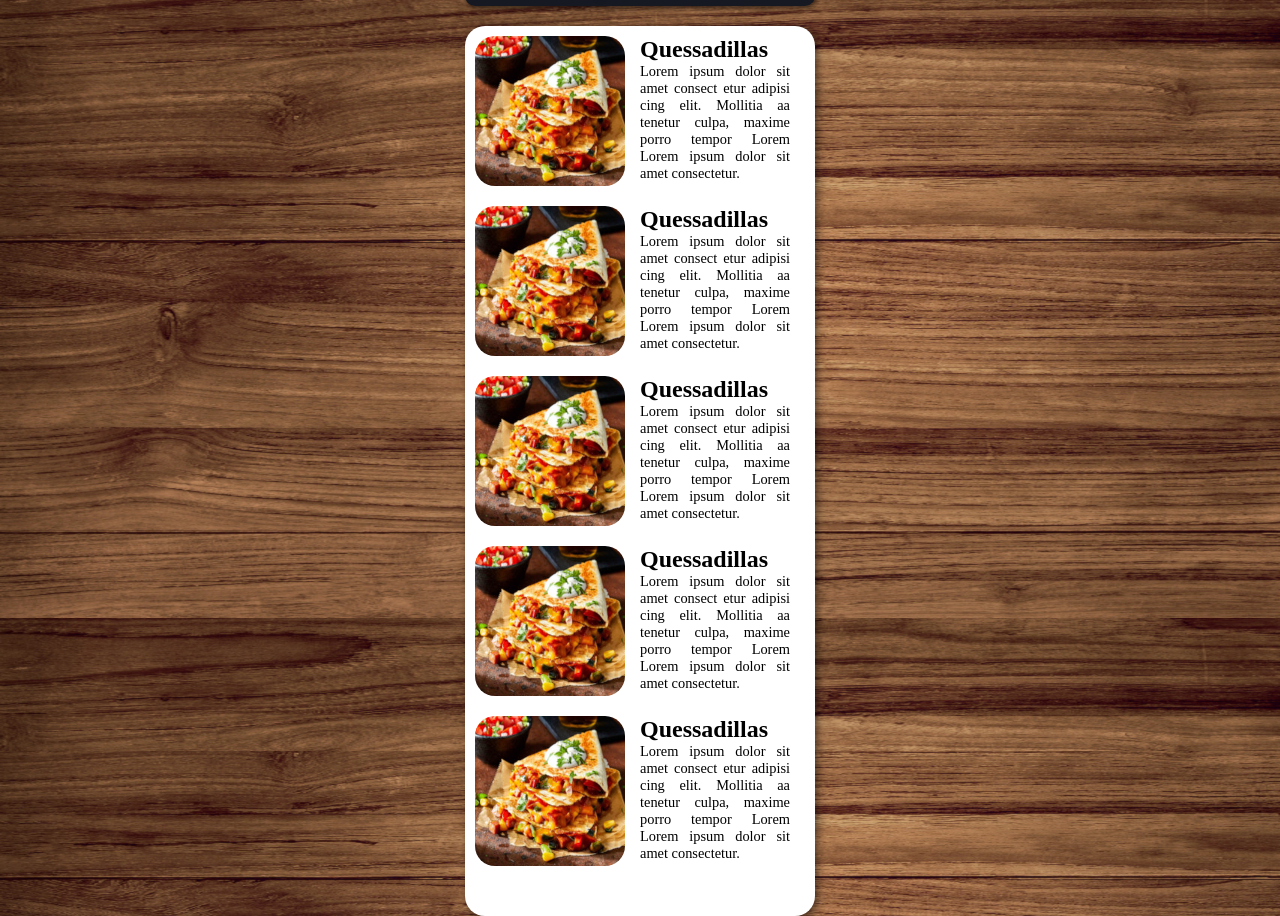
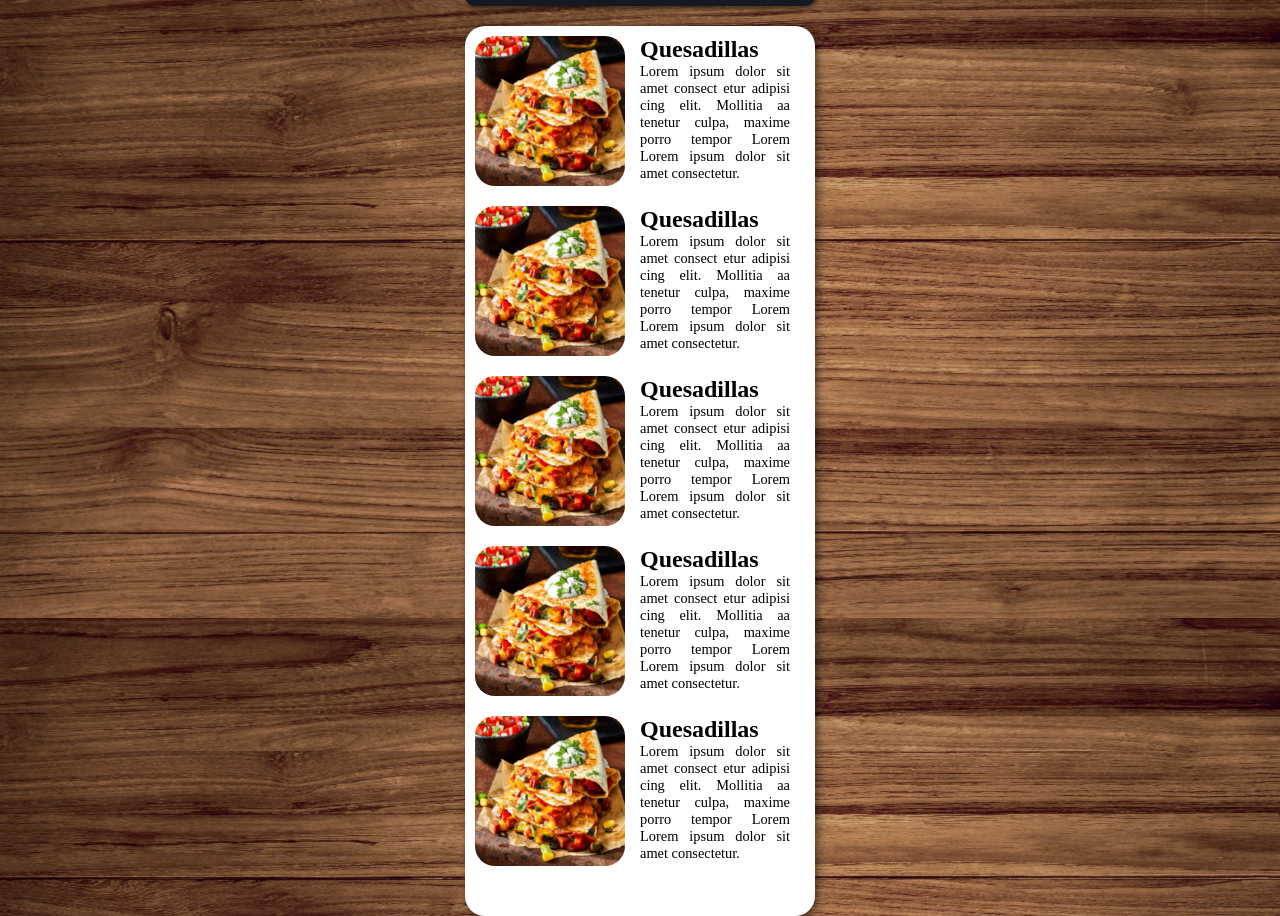
Before and after one commit to ZxvinixZ/projeto-menu, a plain HTML site: page entradas.html in a window 1280 px wide. Shown: the part 79-995 px from the top of the page. Drawn offline with Linux system fonts and the light colour scheme.

Commit message:
Update entradas.html

```diff
--- a/entradas.html
+++ b/entradas.html
@@ -18,7 +18,7 @@
                 <img src="imagens/quessadilla.jpg" alt="">
 
                 <div class="descri">
-                    <h2>Quessadillas</h2>
+                    <h2>Quesadillas</h2>
                     <p>Lorem ipsum dolor sit amet consect etur adipisi cing elit. Mollitia aa tenetur culpa, maxime porro tempor Lorem Lorem ipsum dolor sit amet consectetur.</p>
                 </div>
 
@@ -28,7 +28,7 @@
                 <img src="imagens/quessadilla.jpg" alt="">
 
                 <div class="descri">
-                    <h2>Quessadillas</h2>
+                    <h2>Quesadillas</h2>
                     <p>Lorem ipsum dolor sit amet consect etur adipisi cing elit. Mollitia aa tenetur culpa, maxime porro tempor Lorem Lorem ipsum dolor sit amet consectetur.</p>
                 </div>
 
@@ -38,7 +38,7 @@
                 <img src="imagens/quessadilla.jpg" alt="">
 
                 <div class="descri">
-                    <h2>Quessadillas</h2>
+                    <h2>Quesadillas</h2>
                     <p>Lorem ipsum dolor sit amet consect etur adipisi cing elit. Mollitia aa tenetur culpa, maxime porro tempor Lorem Lorem ipsum dolor sit amet consectetur.</p>
                 </div>
 
@@ -48,7 +48,7 @@
                 <img src="imagens/quessadilla.jpg" alt="">
 
                 <div class="descri">
-                    <h2>Quessadillas</h2>
+                    <h2>Quesadillas</h2>
                     <p>Lorem ipsum dolor sit amet consect etur adipisi cing elit. Mollitia aa tenetur culpa, maxime porro tempor Lorem Lorem ipsum dolor sit amet consectetur.</p>
                 </div>
 
@@ -58,7 +58,7 @@
                 <img src="imagens/quessadilla.jpg" alt="">
 
                 <div class="descri">
-                    <h2>Quessadillas</h2>
+                    <h2>Quesadillas</h2>
                     <p>Lorem ipsum dolor sit amet consect etur adipisi cing elit. Mollitia aa tenetur culpa, maxime porro tempor Lorem Lorem ipsum dolor sit amet consectetur.</p>
                 </div>
 
```
